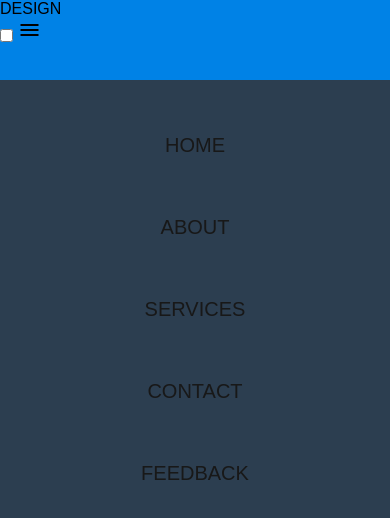
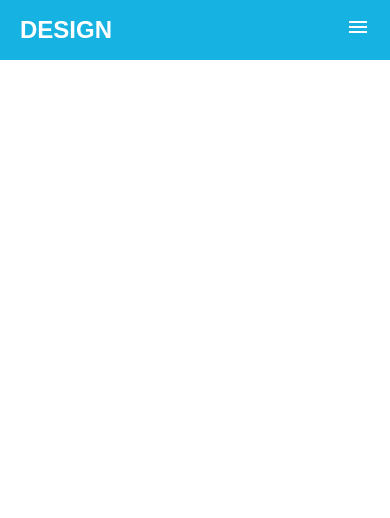
Before and after one commit to Neeraj4518/Navbar, a plain HTML site: page index.html in a window 390 px wide. Drawn offline with nearby package versions, Linux system fonts and the light colour scheme.

Commit message:
Update style.css

```diff
--- a/style.css
+++ b/style.css
@@ -1,112 +1,94 @@
-.section{
-    background:url(lovee.jpg) no-repeat;
-    background-size: cover;
-    height:calc(100vh -80px);
+* {
+    margin: 0;
+    padding: 0;
+    box-sizing: border-box;
+}
+
+body {
+    font-family: Arial, sans-serif;
+}
+
+nav {
+    background-color: #16b2e1;
+    color: white;
+    height: 60px;
+    display: flex;
+    align-items: center;
+    justify-content: space-between;
+    padding: 0 20px;
+    position: fixed;
+    width: 100%;
+    top: 0;
+    z-index: 1000;
+}
+
+.logo {
+    font-size: 24px;
+    font-weight: bold;
+}
+
+.nav-links {
+    list-style: none;
+    display: flex;
+}
+
+.nav-links li {
+    margin: 0 15px;
+}
+
+.nav-links a {
+    color: white;
+    text-decoration: none;
+    font-size: 18px;
+}
+
+.nav-links a:hover {
+    color: #00bfff;
 }
 
 
+.menu-icon {
+    display: none;
+    font-size: 28px;
+    cursor: pointer;
+}
+
+#toggle {
+    display: none;
+}
 
 
-* {
-  margin: 0;
-  padding: 0;
-  text-decoration: none;
-  list-style: none;
-  box-sizing: border-box;
+@media screen and (max-width: 768px) {
+    .nav-links {
+        position: absolute;
+        top: 60px;
+        left: -100%;
+        width: 100%;
+        height: 100vh;
+        background: rgb(18, 18, 18);
+        flex-direction: column;
+        align-items: center;
+
+        transition: 0.3s;
+    }
+
+    .nav-links li {
+        margin: 15px 0;
+    }
+
+    #toggle:checked ~ .nav-links {
+        left: 0;
+    }
+
+    .menu-icon {
+        display: block;
+    }
+}
+section{
+
+    background-size: cover;
+
+    height: 100vh;
+    width: 100%;
 
 }
-
-body {
-  font-family: Arial, sans-serif;;
-
-}
-nav{
-    background:#0082e6 ;
-    height: 80px;
-    width: 100%;
-}
-
-label.logo {
-  font-size: 35px;
-  color:rgb(56, 48, 167);
-  line-height:80px;
-  padding: 0 100px;
-  font-weight: bold;
-
-}
-
-nav ul{
-    float:right;
-    margin-right:20px;
-}
-
-nav ul li{
-display:inline-block;
-line-height: 80px;
-margin:0 5px;
-}
-
-nav ul li a{
- color:rgb(24, 24, 24);
- font-size: 17px;
- padding: 7px 13px;
- border-radius: 3px;
- text-transform: uppercase;
-}
-a.active,a:hover{
-    background: #1b9bff;
-    transition: .5s;
-}
-.checkbtn{
-    font-size: 30px;
-    color:rgb(125, 57, 87);
-    float:right;
-    line-height: 80px;
-    margin-right: 40px;
-    cursor:pointer;
-    display: none;
-}
-#check{
-    display: none;
-}
-@media(max-width: 952px){
-    label.logo{
-        font-size: 30px;
-        padding-left:50px;
-    }
-    nav ul li a{
-        font-size: 16px;
-
-    }
-}
-@media(max-width: 858px){
-    .checkbtn{
-        display: block;
-    }
-    ul{
-        position:fixed;
-        width:100%;
-        height:100vh;
-        background:#2c3e50;
-        top:80px;
-        left: -100;
-        text-align: center;
-        transition: all .5s;
-    }
-    nav ul li{
-        display:block;
-        margin: 50px 0;
-        line-height: 30px;
-    }
-    nav ul li a{
-        font-size: 20px;
-    }
-
-a:hover,a.active{
-    background: none;
-    color:#0082
-}
-#check:checked ~ ul{
-    left:0;
-}
-}
```
